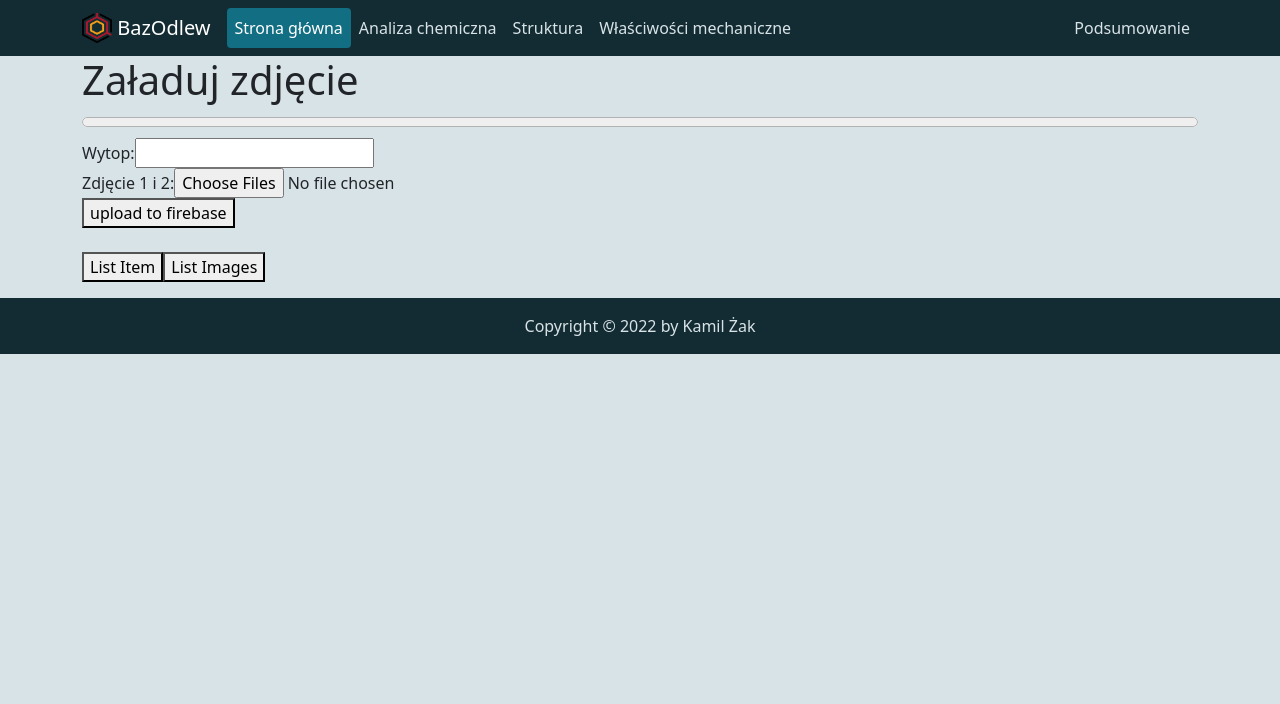
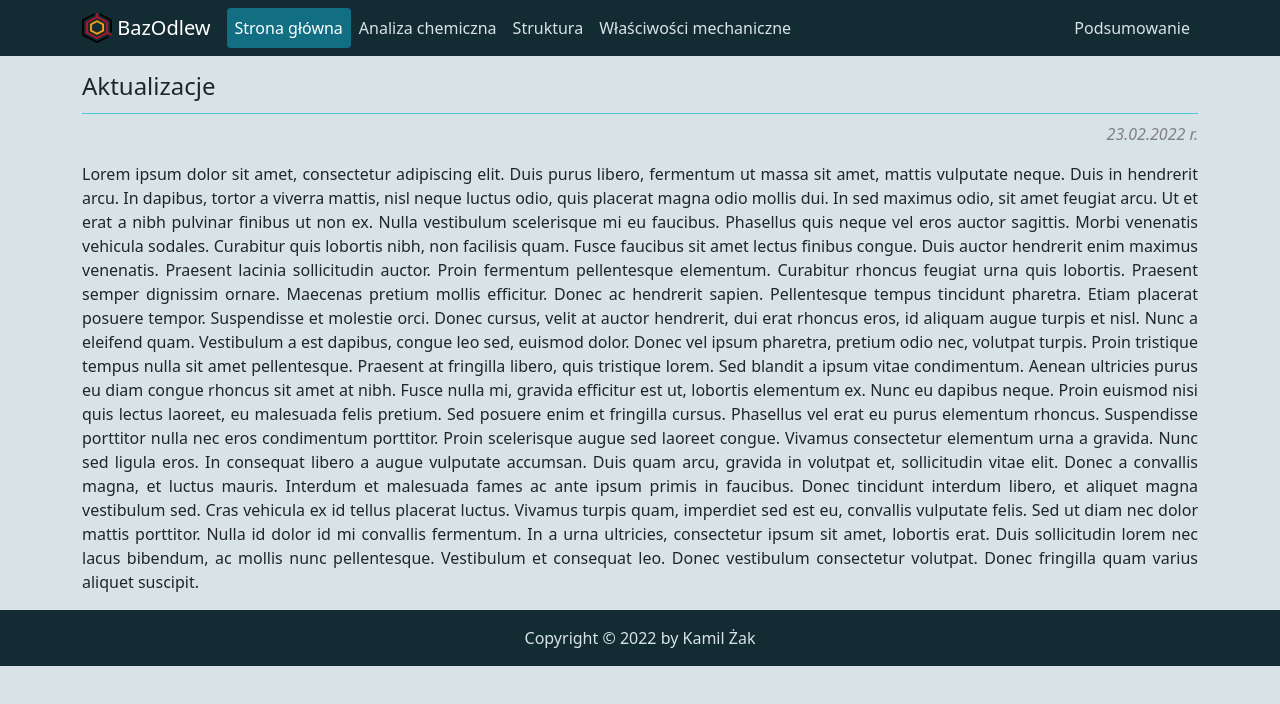
Before and after one commit to kamzak/BazOdlew, a React (Create React App) app: page / in a window 1280 px wide. Shown: the top 704 px of the page. Built offline with nearby package versions, Linux system fonts and the light colour scheme.

Commit message:
Generating pdf added

```diff
--- a/package.json
+++ b/package.json
@@ -8,6 +8,7 @@
     "@testing-library/user-event": "^12.5.0",
     "bootstrap": "^5.1.3",
     "firebase": "^9.6.6",
+    "html2pdf.js": "^0.10.1",
     "react": "^17.0.1",
     "react-bootstrap": "^2.1.2",
     "react-dom": "^17.0.1",
--- a/src/components/Home.js
+++ b/src/components/Home.js
@@ -1,128 +1,25 @@
 import Layout from "./Layout/Layout";
-import { useCallback, useState } from "react";
-import { storage } from "../firebase/firebase";
+import classes from './Home.module.css';
 
 const Home = () => {
-  const [images, setImages] = useState([]);
-  const [urls, setUrls] = useState([]);
-  const [progress, setProgress] = useState(0);
-  const [wytop, setWytop] = useState();
-  const [data, setData] = useState([]);
-  const [imgUrls, setImgUrls] = useState([]);
-
-  function handleChange(e) {
-    for (let i = 0; i < e.target.files.length; i++) {
-      if (e.target.files[0]) {
-        const newImage = e.target.files[i];
-        newImage["id"] = Math.random();
-        setImages((prevState) => [...prevState, newImage]);
-      }
-    }
-  }
-  function wytopHandler(e) {
-    setWytop(e.target.value);
-  }
-  function handleUpload(e) {
-    const promises = [];
-    images.map((image) => {
-      const uploadTask = storage.ref(`/images/${image.name}`).put(image);
-      promises.push(uploadTask);
-      uploadTask.on(
-        "state_changed",
-        (snapshot) => {
-          const progress = Math.round(
-            (snapshot.bytesTransferred / snapshot.totalBytes) * 100
-          );
-          setProgress(progress);
-        },
-        (error) => {
-          console.log(error);
-        },
-        async () => {
-          await storage
-            .ref("images")
-            .child(image.name)
-            .getDownloadURL()
-            .then((urls) => {
-              setUrls((prevState) => [...prevState, urls]);
-            });
-        }
-      );
-    });
-
-    Promise.all(promises)
-      .then(() => alert("All images uploaded"))
-      .catch((err) => console.log(err));
-  }
-
-  console.log("image: ", images);
-  console.log("urls", urls);
-
-  const listItem = async () => {
-    await storage
-      .ref()
-      .child("images/")
-      .listAll()
-      .then((res) => {
-        res.items.forEach((item) => {
-          setData((arr) => [...arr, item.name]);
-        });
-      })
-      .catch((err) => {
-        alert(err.message);
-      });
-  };
-  const listImages = async () => {
-    await storage
-      .ref()
-      .child("images/")
-      .listAll()
-      .then((res) => {
-        res.items.forEach((item) => {
-          item.getDownloadURL().then((url) => {
-            setImgUrls((arr) => [...arr, url]);
-          });
-        });
-      })
-      .catch((err) => {
-        alert(err.message);
-      });
-  };
 
 
   return (
     <Layout title='home'>
       <div>
-        <h1>Załaduj zdjęcie</h1>
-        <progress value={progress} max="100" />
-        <br />
-        <label htmlFor="wytop">Wytop:</label>
-        <input type="text" name="wytop" onChange={wytopHandler} />
-        {<span>{wytop}</span>}
-        <br />
-        <label htmlFor="imgUpload1">Zdjęcie 1 i 2:</label>
-        <input type="file" multiple name="imgUpload1" onChange={handleChange} />
-        <br />
-        <button onClick={handleUpload}>upload to firebase</button>
-        <br />
-        {urls.map((url, i) => (
-          <div key={i}>{url}</div>
-        ))}
-        <br />
-        {urls.map((url, i) => (
-          <a href={url} target="_blank">
-            <img style={{ width: "500px" }} key={i} src={url} alt="" />
-          </a>
-        ))}
-        <button onClick={listItem}>List Item</button>
-        {data.map((val) => (
-          <h2>{val}</h2>
-        ))}
-        <button onClick={listImages}>List Images</button>
-        <br/>
-        {imgUrls.map((val) => (
-          <img style={{height: '200px', display: 'inline'}} src={val} alt="" />
-        ))}
+      <h1 className={classes.home__title}>
+        Aktualizacje
+      </h1>
+      <i className={classes.data}>23.02.2022 r.</i>
+      <p className={classes.content}>Lorem ipsum dolor sit amet, consectetur adipiscing elit. Duis purus libero, fermentum ut massa sit amet, mattis vulputate neque. Duis in hendrerit arcu. In dapibus, tortor a viverra mattis, nisl neque luctus odio, quis placerat magna odio mollis dui. In sed maximus odio, sit amet feugiat arcu. Ut et erat a nibh pulvinar finibus ut non ex. Nulla vestibulum scelerisque mi eu faucibus. Phasellus quis neque vel eros auctor sagittis. Morbi venenatis vehicula sodales. Curabitur quis lobortis nibh, non facilisis quam. Fusce faucibus sit amet lectus finibus congue.
+
+Duis auctor hendrerit enim maximus venenatis. Praesent lacinia sollicitudin auctor. Proin fermentum pellentesque elementum. Curabitur rhoncus feugiat urna quis lobortis. Praesent semper dignissim ornare. Maecenas pretium mollis efficitur. Donec ac hendrerit sapien. Pellentesque tempus tincidunt pharetra.
+
+Etiam placerat posuere tempor. Suspendisse et molestie orci. Donec cursus, velit at auctor hendrerit, dui erat rhoncus eros, id aliquam augue turpis et nisl. Nunc a eleifend quam. Vestibulum a est dapibus, congue leo sed, euismod dolor. Donec vel ipsum pharetra, pretium odio nec, volutpat turpis. Proin tristique tempus nulla sit amet pellentesque. Praesent at fringilla libero, quis tristique lorem. Sed blandit a ipsum vitae condimentum. Aenean ultricies purus eu diam congue rhoncus sit amet at nibh. Fusce nulla mi, gravida efficitur est ut, lobortis elementum ex. Nunc eu dapibus neque. Proin euismod nisi quis lectus laoreet, eu malesuada felis pretium. Sed posuere enim et fringilla cursus.
+
+Phasellus vel erat eu purus elementum rhoncus. Suspendisse porttitor nulla nec eros condimentum porttitor. Proin scelerisque augue sed laoreet congue. Vivamus consectetur elementum urna a gravida. Nunc sed ligula eros. In consequat libero a augue vulputate accumsan. Duis quam arcu, gravida in volutpat et, sollicitudin vitae elit.
+
+Donec a convallis magna, et luctus mauris. Interdum et malesuada fames ac ante ipsum primis in faucibus. Donec tincidunt interdum libero, et aliquet magna vestibulum sed. Cras vehicula ex id tellus placerat luctus. Vivamus turpis quam, imperdiet sed est eu, convallis vulputate felis. Sed ut diam nec dolor mattis porttitor. Nulla id dolor id mi convallis fermentum. In a urna ultricies, consectetur ipsum sit amet, lobortis erat. Duis sollicitudin lorem nec lacus bibendum, ac mollis nunc pellentesque. Vestibulum et consequat leo. Donec vestibulum consectetur volutpat. Donec fringilla quam varius aliquet suscipit.</p>
       </div>
     </Layout>
   );
--- /dev/null
+++ b/src/components/Home.module.css
@@ -0,0 +1,19 @@
+.home__title {
+    margin-top: 1rem;
+    font-size: 1.5rem;
+    border-bottom: 1px solid #51c4d3;
+    padding-bottom: 0.75rem;
+  }
+
+
+  .data {
+      color: gray;
+      text-align: right;
+      display: flex;
+      justify-content: end;
+      margin-bottom: 1rem;
+  }
+
+  .content {
+      text-align: justify;
+  }
--- a/src/components/Layout/Navi.js
+++ b/src/components/Layout/Navi.js
@@ -4,11 +4,6 @@ import { Navbar, Nav, Container } from "react-bootstrap";
 import classes from "./Navi.module.css";
 
 const Navi = (props) => {
-  let toggleClass = {
-    backgroundColor: "#126E82",
-    color: "white",
-    padding: "0.5rem",
-  };
   let homeClass = { backgroundColor: "", color: "white", padding: "0.5rem" };
   let analizaClass = { backgroundColor: "", color: "white", padding: "0.5rem" };
   let strukturaClass = {
--- a/src/components/Podsumowanie/Podsumowanie.module.css
+++ b/src/components/Podsumowanie/Podsumowanie.module.css
@@ -12,13 +12,31 @@
     padding-bottom: 0.75rem;
     text-align: center;
   }
-
+  h2 {
+    font-size: 1.5rem;
+    border-bottom: 1px solid #51c4d3;
+    padding-bottom: 0.75rem;
+    text-align: center;
+  }
+.podsTable {
+  margin-top: 1rem;
+}
 
 .search {
     min-width: 100%;
     width: 100%;
     background-color: #126E82;
     border: 1px solid #132C33;
+}
+.generate {
+  min-width: 100%;
+  width: 100%;
+  background-color: #126E82;
+  border: 1px solid #132C33;
+}
+
+.generate:focus, .search:focus {
+  background-color: #132C33;
 }
 
 .imgCont{
@@ -28,24 +46,22 @@
 .middle {
   transition: .5s ease;
   opacity: 0;
-  position: absolute;
-  bottom: 0%;
-  left: 0%;
   text-align: center;
 }
 
-.imgCont:hover .zdj {
-  opacity: 0.6;
+.imgCont:hover, .firstPhotoBig, .secondPhotoBig {
+  opacity: 0.85;
 }
 
 .imgCont:hover .middle {
-  opacity: 0.8;
+  opacity: 1;
 }
 
 .text {
   background-color: #126E82;
   color: white;
   padding: 0.25rem;
+  text-decoration: none;
 }
 
 tr td {
@@ -62,3 +78,31 @@ tr td {
   transition: .5s ease;
   backface-visibility: hidden;
 }
+
+
+.firstPhotoBig, .secondPhotoBig {
+  width: 525px;
+  height: 525px;
+  opacity: 1;
+  margin: 0 auto;
+  display: block;
+  border: 1px solid #126E82;
+  transition: .5s ease;
+  backface-visibility: hidden;
+}
+
+@media only screen and (min-width: 1200px) {
+  .firstCol {
+    border-right: 1px solid #51c4d3;
+  }
+}
+
+@media only screen and (max-width: 900px) {
+  .firstPhotoBig, .secondPhotoBig {
+    width: 100%;
+    height: 100%;
+  }
+  .generate {
+    margin-top: 1rem;
+  }
+}
--- a/src/components/Struktura/Struktura.js
+++ b/src/components/Struktura/Struktura.js
@@ -1,4 +1,4 @@
-import { useEffect, useRef, useState } from "react";
+import { useRef, useState } from "react";
 import { Form, Button, Col, Row, FormControl, Table } from "react-bootstrap";
 import { storage, database } from "../../firebase/firebase";
 import { ref, set, remove } from "firebase/database";
@@ -89,7 +89,7 @@ const Struktura = () => {
     }).then(
       images.map((image) => {
         const uploadTask = storage
-          .ref(`/images/${nrWytRef.current.value}_${count}`)
+          .ref(`/images/${nrWytRef.current.value}_${count}.jpeg`)
           .put(image);
         promises.push(uploadTask);
         uploadTask.on(
```
Also changed, not shown: src/components/Podsumowanie/Podsumowanie.js (+159 -125 lines), 1 other file (tests, documents, lock files or other folders).
